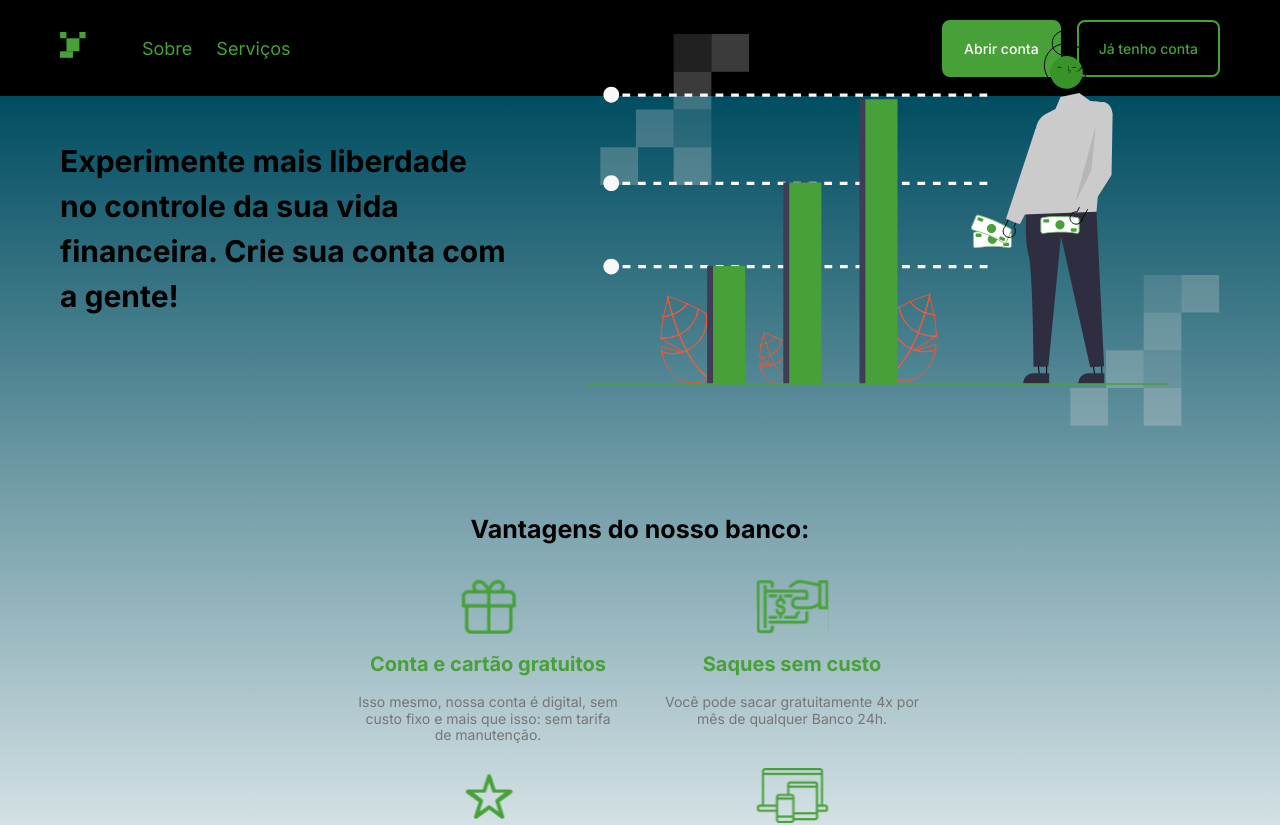
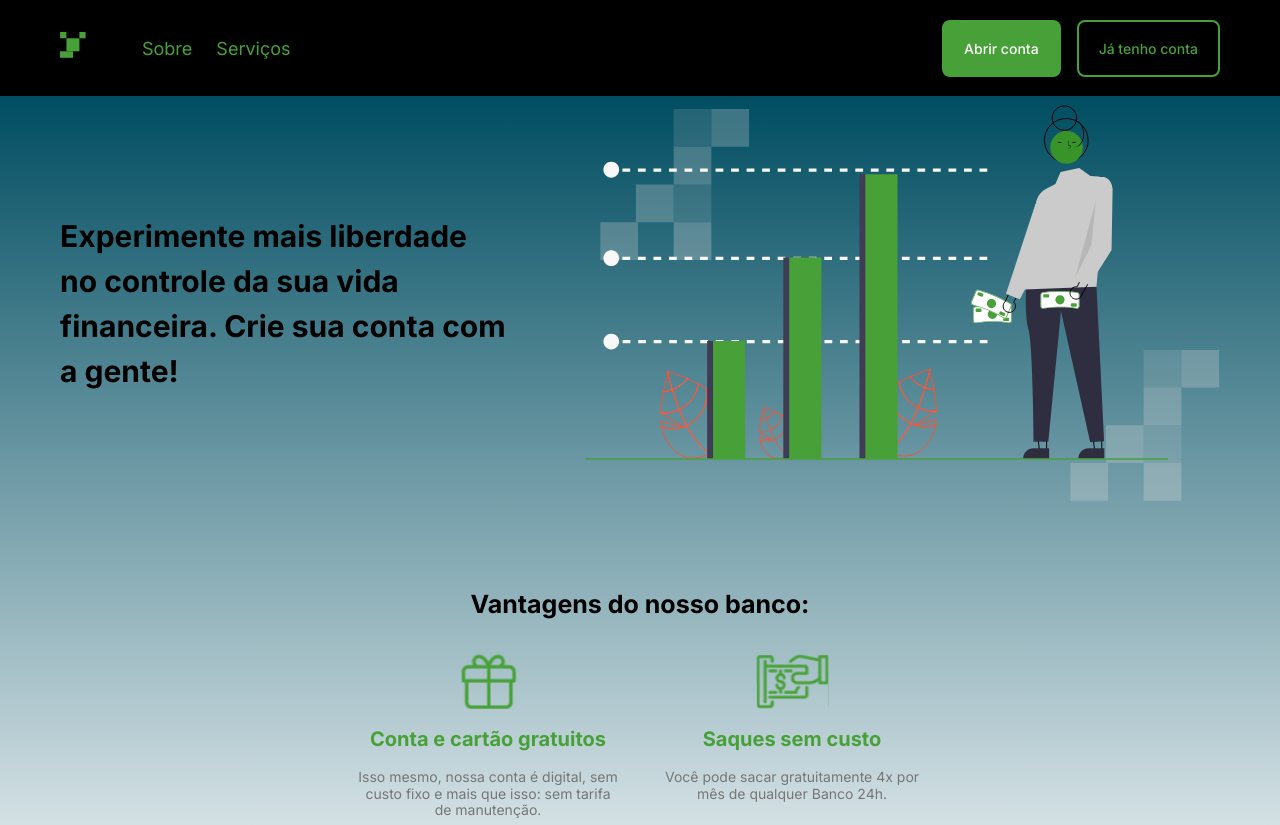
Before and after one commit to pos-projetos-thiago/tc-02, a Next.js app: page / in a window 1280 px wide. Shown: the top 825 px of the page. Built offline with nearby package versions, Linux system fonts and the light colour scheme.

Commit message:
fix(buttons): corrige hover dos botões e ajustes finais na home

```diff
--- a/src/components/atoms/Button/Button.module.scss
+++ b/src/components/atoms/Button/Button.module.scss
@@ -8,7 +8,6 @@
   border-radius: 0.8rem;
   font-size: $font-size-base;
   font-weight: $font-weight-medium;
-  cursor: pointer;
   transition: all 0.2s;
 
   &:hover {
--- a/src/components/organisms/Hero/Hero.module.scss
+++ b/src/components/organisms/Hero/Hero.module.scss
@@ -10,7 +10,6 @@
   display: flex;
   align-items: center;
   justify-content: center;
-  padding-bottom: 15rem;
 }
 
 .container {
--- a/src/components/organisms/Navbar/Navbar.module.scss
+++ b/src/components/organisms/Navbar/Navbar.module.scss
@@ -7,7 +7,6 @@
   height: 9.6rem;
   width: 100%;
   background-color: $color-black;
-  top: 0;
 }
 
 .container {
--- a/src/styles/globals.scss
+++ b/src/styles/globals.scss
@@ -35,4 +35,6 @@ a {
 button {
   font-family: inherit;
   cursor: pointer;
+  border: none;
+  background: none;
 }
```
Also changed, not shown: package.json (+8 -8 lines), 2 other files (tests, documents, lock files or other folders).
